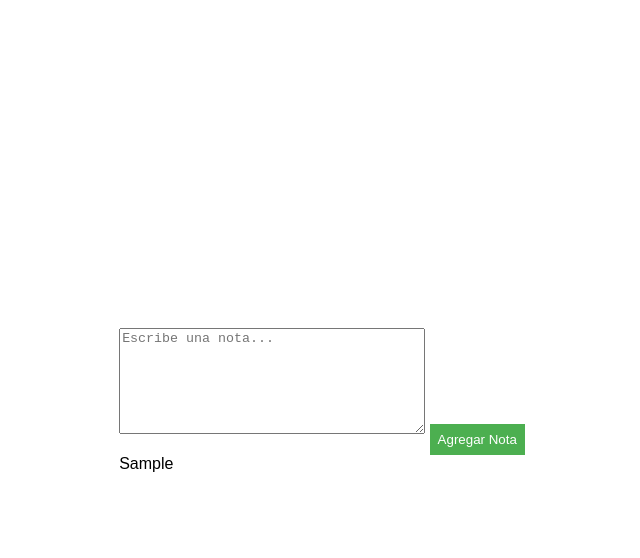
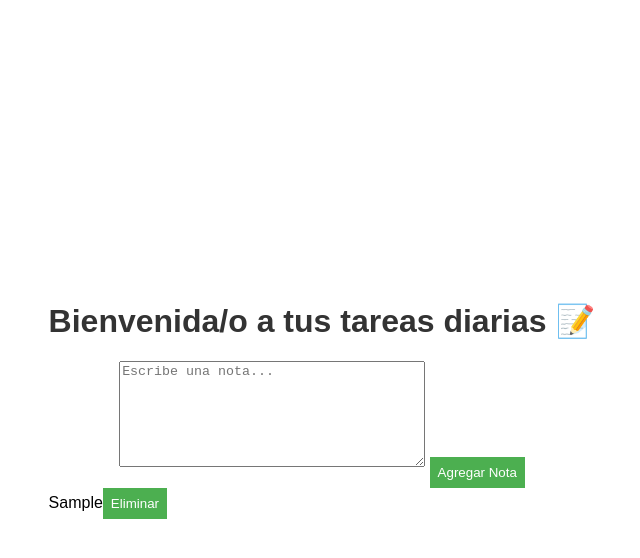
Before and after one commit to Irina-Ichim/pizzara_de_notas, a plain HTML site: page index.html in a window 1280 px wide. Both pictures are taken after typing "Sample" into the empty fields and a click on the button "Agregar Nota". Shown: the whole page, without its empty margins (318-958 px from the left). Drawn offline with Linux system fonts and the light colour scheme.

Commit message:
agregando un botón para eliminar notas y agregando la logica en js

```diff
--- a/index.html
+++ b/index.html
@@ -8,6 +8,7 @@
 </head>
 <body>
     <div id="app">
+        <h1>Bienvenida/o a tus tareas diarias 📝</h1>
         <textarea id="noteInput" placeholder="Escribe una nota..."></textarea>
         <button onclick="addNote()">Agregar Nota</button>
         <div id="noteContainer"></div>
--- a/script.js
+++ b/script.js
@@ -9,6 +9,14 @@ function addNote() {
         noteElement.classList.add('note');
         noteElement.textContent = noteText;
 
+        const deleteButton = document.createElement('button');
+        deleteButton.textContent = 'Eliminar';
+        deleteButton.onclick = function() {
+            noteContainer.removeChild(noteElement);
+        };
+
+        noteElement.appendChild(deleteButton);
+
         noteContainer.appendChild(noteElement);
         noteInput.value = '';
     }
--- a/styles.css
+++ b/styles.css
@@ -10,6 +10,10 @@ body {
 
 #app {
     text-align: center;
+}
+
+h1 {
+    color: #333;
 }
 
 textarea {
```
